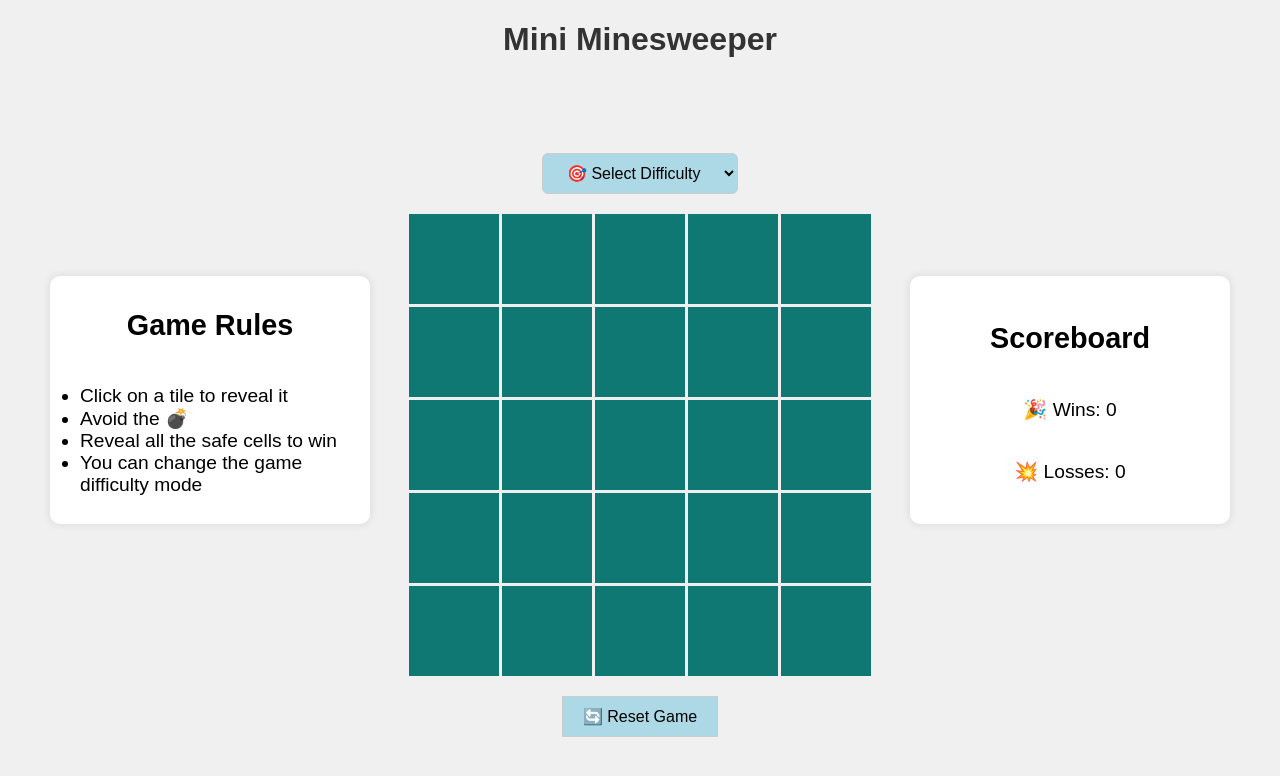
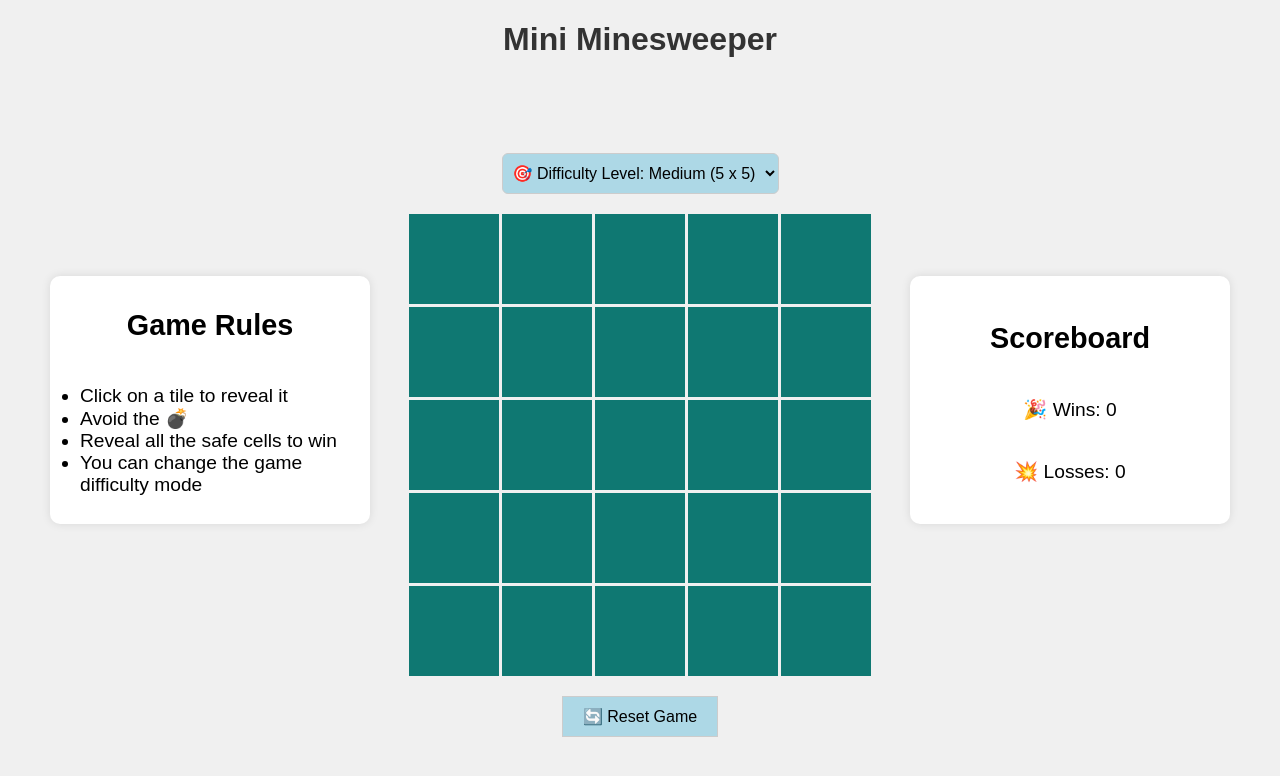
Before and after one commit to Anchita14/mini-minesweeper, a React (Create React App) app: page / in a window 1280 px wide. Shown: the top 776 px of the page. Built offline with nearby package versions, Linux system fonts and the light colour scheme.

Commit message:
more final changes

```diff
--- a/src/App.css
+++ b/src/App.css
@@ -115,9 +115,15 @@ button {
 /* popup overlay style */
 .popup {
   position: fixed; /* fixes popup position */
+  top: 0; /* anchor to top of the screen */
+  left: 0; /* anchor to left */
+  width: 100vw; /* take full width */
+  height: 100vh; /* take full height */
   display: flex; /* enables flex display */
-  align-items: center; /* vertically centers popup */
-  justify-content: center; /* horizontally centers popup */
+  align-items: center; /* vertically center popup */
+  justify-content: center; /* horizontally center popup */
+  background-color: rgba(0, 0, 0, 0.3); /* optional: slight dark overlay */
+  z-index: 1000; /* make sure it stays above everything */
 }
 
 /* popup box style */
@@ -142,7 +148,7 @@ button {
 /* difficulty dropdown box */
 .dropdown select,
 .difficulty-button select {
-  padding: 10px 20px; /* space within button */
+  padding: 10px 6px ; /* space within button */
   font-size: 16px; /* text front size */
   background-color: lightblue; /* button background color */
   border: 1px solid #ccc; /* border features */
--- a/src/App.tsx
+++ b/src/App.tsx
@@ -221,7 +221,7 @@ const App = ({
   const renderDifficultyControl = () => (
       <div className="difficulty-button">
         <select
-            defaultValue=""
+            defaultValue="5"
             data-testid="difficulty-select"
             onChange={(e) => {
               const newSize = parseInt(e.target.value, 10);
@@ -233,15 +233,11 @@ const App = ({
               setGameWin(false);
               setCountdown(null);
               setShowResetConfirm(false);
-              e.currentTarget.value = "";
             }}
         >
-          <option value="" disabled hidden>
-            🎯 Select Difficulty
-          </option>
-          <option value={3} data-testid="easy-option">3 x 3 (Easy)</option>
-          <option value={5} data-testid="medium-option">5 x 5 (Medium)</option>
-          <option value={7} data-testid="hard-option">7 x 7 (Hard)</option>
+          <option value={3} data-testid="easy-option">🎯 Difficulty Level: Easy (3 x 3)</option>
+          <option value={5} data-testid="medium-option">🎯 Difficulty Level: Medium (5 x 5)</option>
+          <option value={7} data-testid="hard-option">🎯 Difficulty Level: Hard (7 x 7)</option>
         </select>
       </div>
   );
```
